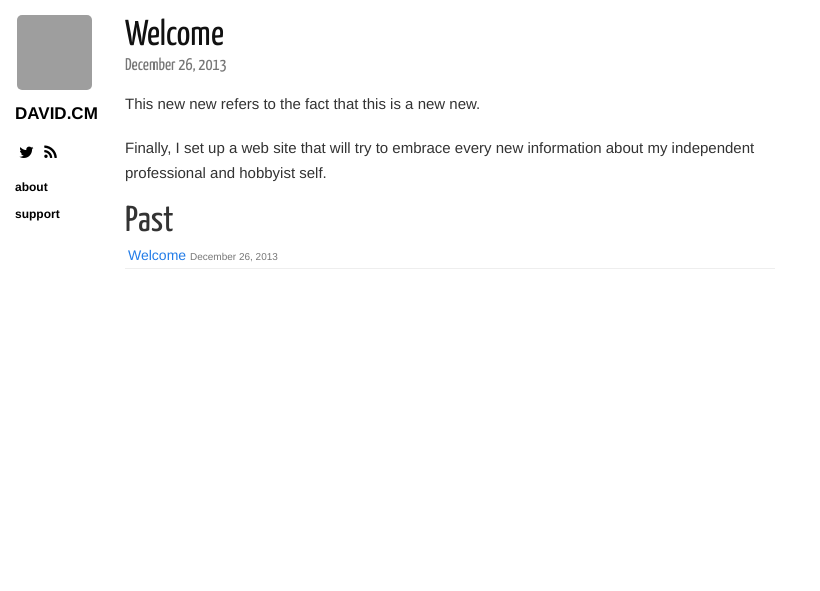
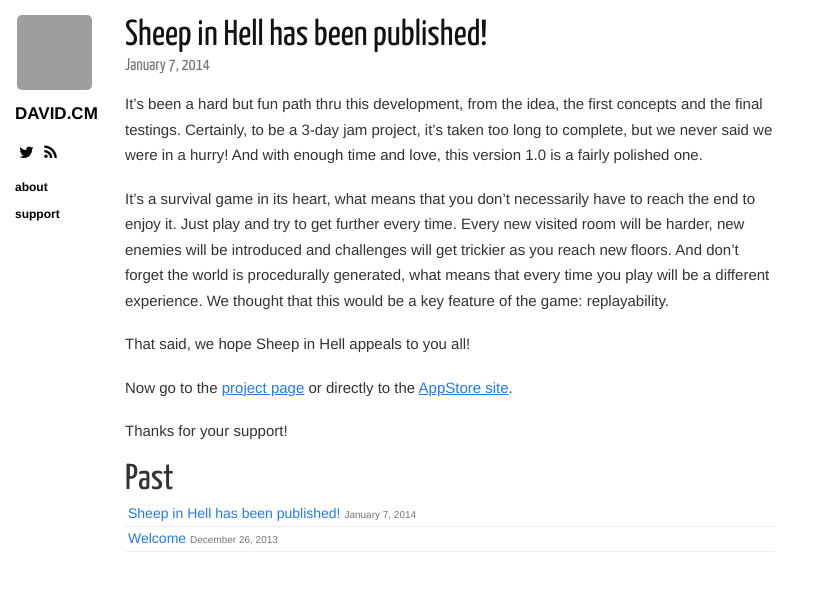
Before and after one commit to davidcm/davidcm.github.io, a Jekyll site: the page built from index.html, in a window 1280 px wide, cut to the strip 0-591 px from the top of the page. Shown: the whole strip, without its empty margins (0-820 px from the left). Built offline with Jekyll 4.4.1, drawn with Linux system fonts in a browser that asks for light colours; nearby versions of some CDN libraries; Markdown is read by kramdown in place of the engine named in the settings; grey boxes are pictures that could not be loaded.

Commit message:
sheepinhellpublished

```diff
--- /dev/null
+++ b/_posts/2014-01-07-sheepinhellhasbeenpublished.markdown
@@ -0,0 +1,15 @@
+---
+layout: post
+title: Sheep in Hell has been published!
+category: posts
+---
+
+It's been a hard but fun path thru this development, from the idea, the first concepts and the final testings. Certainly, to be a 3-day jam project, it's taken too long to complete, but we never said we were in a hurry! And with enough time and love, this version 1.0 is a fairly polished one.
+
+It's a survival game in its heart, what means that you don't necessarily have to reach the end to enjoy it. Just play and try to get further every time. Every new visited room will be harder, new enemies will be introduced and challenges will get trickier as you reach new floors. And don't forget the world is procedurally generated, what means that every time you play will be a different experience. We thought that this would be a key feature of the game: replayability.
+
+That said, we hope Sheep in Hell appeals to you all!
+
+Now go to the [project page](http://www.david.cm/sheepinhell) or directly to the [AppStore site](https://itunes.apple.com/es/app/sheep-in-hell/id788371896?mt=8).
+
+Thanks for your support!
--- a/sheepinhell.html
+++ b/sheepinhell.html
@@ -11,6 +11,10 @@ atic2a: "<a href='http://www.atic2a.com'>Atic2a</a>"
 
   <p>
     <img src="sheepinhell.png">
+  </p>
+
+  <p>
+    <a href='https://itunes.apple.com/us/app/sheep-in-hell/id788371896?ls=1&mt=8'><img src='AppStoreBadge.png'></a>
   </p>
 
   <h2>About the game</h2>
```
Also changed, not shown: AppStoreBadge.png (added).
